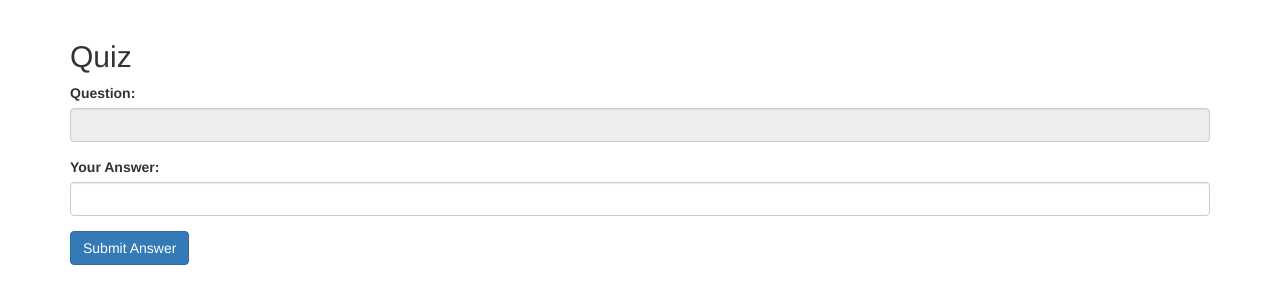
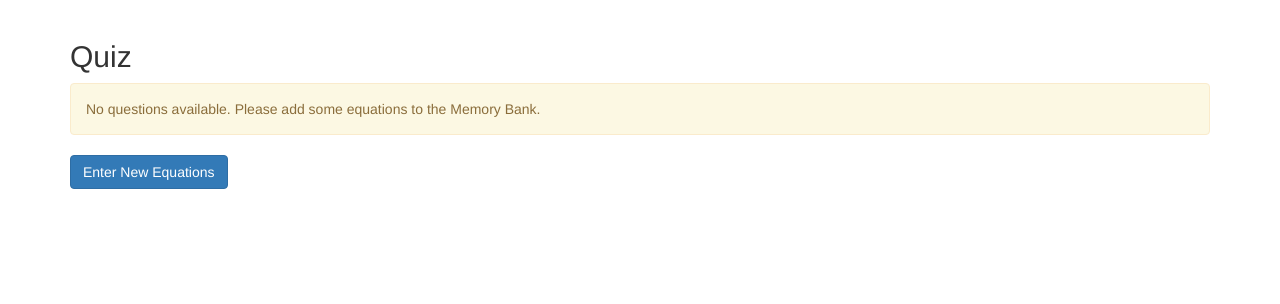
Before and after one commit to joklar93/CTS285, a Flask app: template M2HW1/templates/quiz.html in a window 1280 px wide. Shown: the part 52-356 px from the top of the page. Run offline with Flask 3, Linux system fonts and the light colour scheme; the template is opened without the code that fills it, so the values that code supplies are empty; some libraries are stand-ins or nearby versions.

Commit message:
Memory Bank near full completion. Few things I want to change.

```diff
--- a/M2HW1/dataman.py
+++ b/M2HW1/dataman.py
@@ -2,12 +2,28 @@
 # M2HW1
 # James Reynolds
 # 09/21/2024
-import random
-from flask import Flask, render_template, request, session, redirect, url_for
+import random, re, logging, traceback
+from flask import Flask, render_template, request, session, redirect, url_for, jsonify
+
 
 app = Flask(__name__)
 app.secret_key = 'thepanthersarenevergoingtowinasuperbowlinmylifetime'
 app.config["DEBUG"] = True
+
+logging.basicConfig(level=logging.DEBUG)
+
+
+def validate_equation(equation: str) -> bool:
+    pattern = r'^\d{1,2}\s*[\+\-\*/]\s*\d{1,2}\s*=\s*\d{1,3}$'
+    if not re.match(pattern, equation):
+        return False
+
+    left, right = equation.split('=')
+    try:
+        result = eval(left.strip())
+        return result == int(right.strip())
+    except:
+        return False
 
 def evaluate_equation(equation: str) -> str:
     try:
@@ -18,7 +34,8 @@ def evaluate_equation(equation: str) -> str:
 
         if result == expected_answer:
             return "- - — - - = - - - ◌"
-        else: return "EEE"
+        else:
+            return "EEE"
 
     except Exception as e:
         return f"Error: {str(e)}"
@@ -39,23 +56,59 @@ def answer_checker():
 @app.route("/memory_bank", methods=["GET", "POST"])
 def memory_bank():
     if request.method == "POST":
-        equations = []
-        for i in range(10):
-            equation = request.form.get(f"equation{i}")
-            if equation:
-                equations.append(equation)
-        session['equations'] = equations
-        return render_template("memory_bank.html", equations=equations)
-    return render_template("memory_bank.html", equations=session.get('equations'))
+        try:
+            equations = []
+            for i in range(10):
+                equation = request.form.get(f"equation{i}")
+                if equation and validate_equation(equation):
+                    equations.append(equation)
+                elif equation:
+                    return jsonify({"success": False, "error": f"Invalid equation: {equation}. Please enter a valid equation."})
+
+            session['equations'] = equations
+            session['asked_questions'] = []
+            session['score'] = 0  # Reset score for new quiz
+            session['questions_answered'] = 0
+            logging.debug(f"Saved equations: {equations}")
+            return jsonify({"success": True})
+        except Exception as e:
+            logging.error(f"Error in memory_bank: {str(e)}")
+            logging.error(traceback.format_exc())
+            return jsonify({"success": False, "error": "An unexpected error occurred. Please try again."})
+
+    show_form = request.args.get('show_form', 'false').lower() == 'true'
+    return render_template("memory_bank.html", equations=session.get('equations'), show_form=show_form)
+
+@app.route("/validate_equation", methods=["POST"])
+def validate_equation_route():
+    equation = request.form.get("equation")
+    is_valid = validate_equation(equation) if equation else False
+    return jsonify({"valid": is_valid})
+
 
 @app.route("/quiz")
 def quiz():
     if 'equations' not in session or not session['equations']:
         return redirect(url_for('memory_bank'))
 
+    # Initialize score at the beginning of the quiz
+    if 'score' not in session:
+        session['score'] = 0
+    if 'questions_answered' not in session:
+        session['questions_answered'] = 0
+
     equations = session['equations']
-    question = random.choice(equations)
+    asked_questions = session.get('asked_questions', [])
+    available_questions = [eq for eq in equations if eq not in asked_questions]
+
+    if not available_questions:
+        return render_template("quiz.html", quiz_completed=True, score=session['score'])
+
+    question = random.choice(available_questions)
     left_side = question.split('=')[0]
+
+    asked_questions.append(question)
+    session['asked_questions'] = asked_questions
 
     return render_template("quiz.html", question=left_side)
 
@@ -65,16 +118,20 @@ def check_answer():
     question = request.form.get("question")
     full_equation = next((eq for eq in session['equations'] if eq.startswith(question)), None)
 
+    result = "Error: Question not found"
     if full_equation:
         expected_answer = full_equation.split('=')[1].strip()
         if user_answer == expected_answer:
             result = "- - — - - = - - - ◌"
+            session['score'] += 1  #
         else:
             result = "EEE"
-    else:
-        result = "Error: Question not found"
 
-    return render_template("quiz.html", question=question, result=result)
+    session['questions_answered'] += 1
+    if session['questions_answered'] == 10:
+        return render_template("quiz.html", quiz_completed=True, score=session['score'])
+
+    return render_template("quiz.html", question=question, result=result, answer_checked=True)
 
 if __name__ == "__main__":
     app.run()
--- a/M2HW1/templates/quiz.html
+++ b/M2HW1/templates/quiz.html
@@ -21,6 +21,14 @@
 
     <div class="container">
         <h2>Quiz</h2>
+        {% if quiz_completed %}
+            <div class="alert alert-success" role="alert">
+                Congratulations! You've completed all the questions in the quiz.
+                <p>Your Score: {{ score }} out of 10</p>
+            </div>
+            <a href="{{ url_for('memory_bank', show_form=true) }}" class="btn btn-primary">Enter New Equations</a>
+        {% elif question %}
+            {% if not answer_checked %}
                 <form action="{{ url_for('check_answer') }}" method="post">
                     <div class="form-group">
                         <label for="question">Question:</label>
@@ -32,12 +40,18 @@
                     </div>
                     <button type="submit" class="btn btn-primary">Submit Answer</button>
                 </form>
-        {% if result %}
+            {% else %}
                 <div class="alert {% if result == '--—--=---◌' %}alert-success{% else %}alert-danger{% endif %}" role="alert">
                     {{ result }}
                 </div>
                 <a href="{{ url_for('quiz') }}" class="btn btn-primary">Next Question</a>
             {% endif %}
+        {% else %}
+            <div class="alert alert-warning" role="alert">
+                No questions available. Please add some equations to the Memory Bank.
+            </div>
+            <a href="{{ url_for('memory_bank', show_form=true) }}" class="btn btn-primary">Enter New Equations</a>
+        {% endif %}
     </div>
 </body>
 </html>
```
Also changed, not shown: M2HW1/templates/memory_bank.html (+44 -7 lines). Lines whose indentation alone changed are shown as unchanged.
